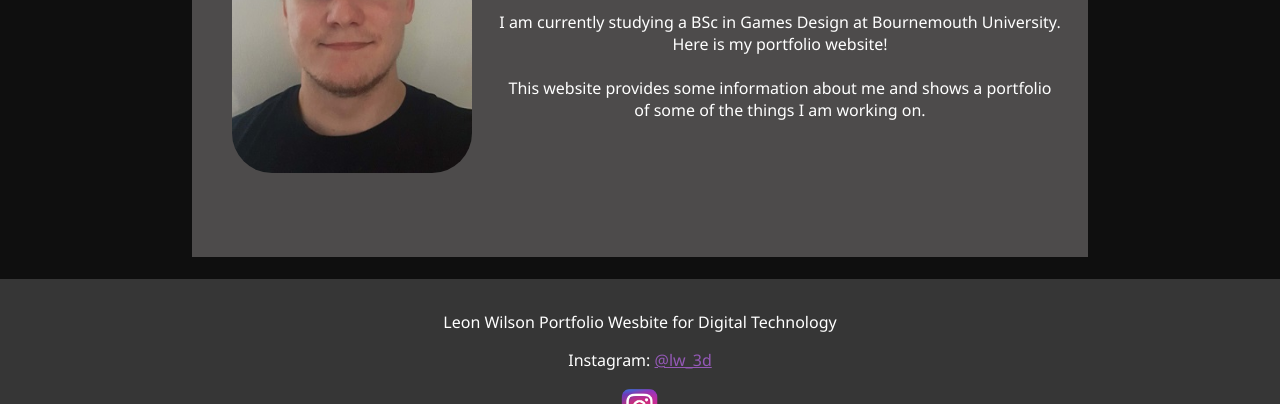
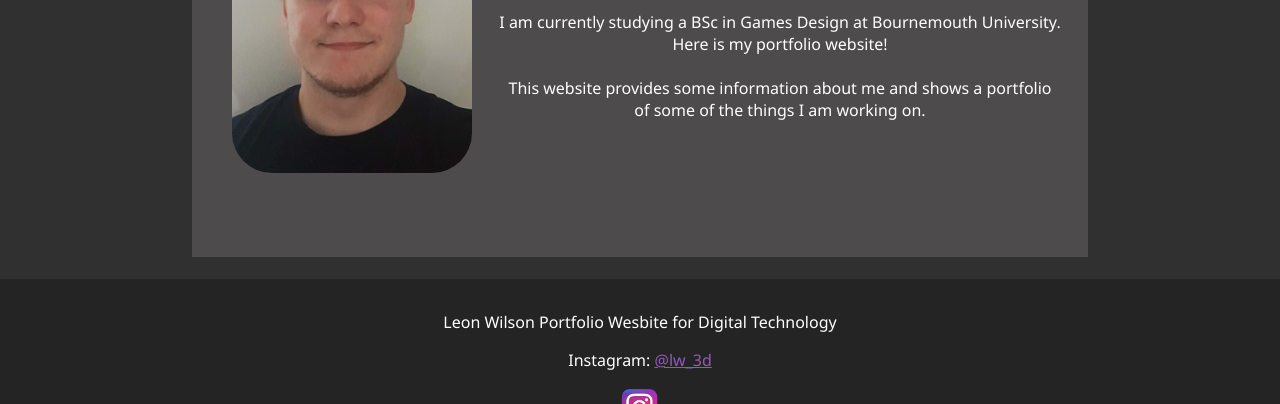
Before and after one commit to MrDoughnuthead/portfolio, a plain HTML site: page index.html in a window 1280 px wide. Shown: the part 479-883 px from the top of the page. Drawn offline with Linux system fonts and the light colour scheme.

Commit message:
darkmode colour improvements

```diff
--- a/css/darkstyle.css
+++ b/css/darkstyle.css
@@ -1,7 +1,7 @@
 body {
     margin: 0px;
     font-family: 'Segoe UI';
-    background-color: #0f0f0f;
+    background-color: #303030;
     color: #fff;
 }
 /* Text Elements */
@@ -86,7 +86,7 @@ img {
     height:15vh;
 }
 #footer {
-    background-color: rgb(54, 54, 54);
+    background-color: rgb(36, 36, 36);
     height: 20vh;
     padding: 2vh;
     text-align: center;
```
